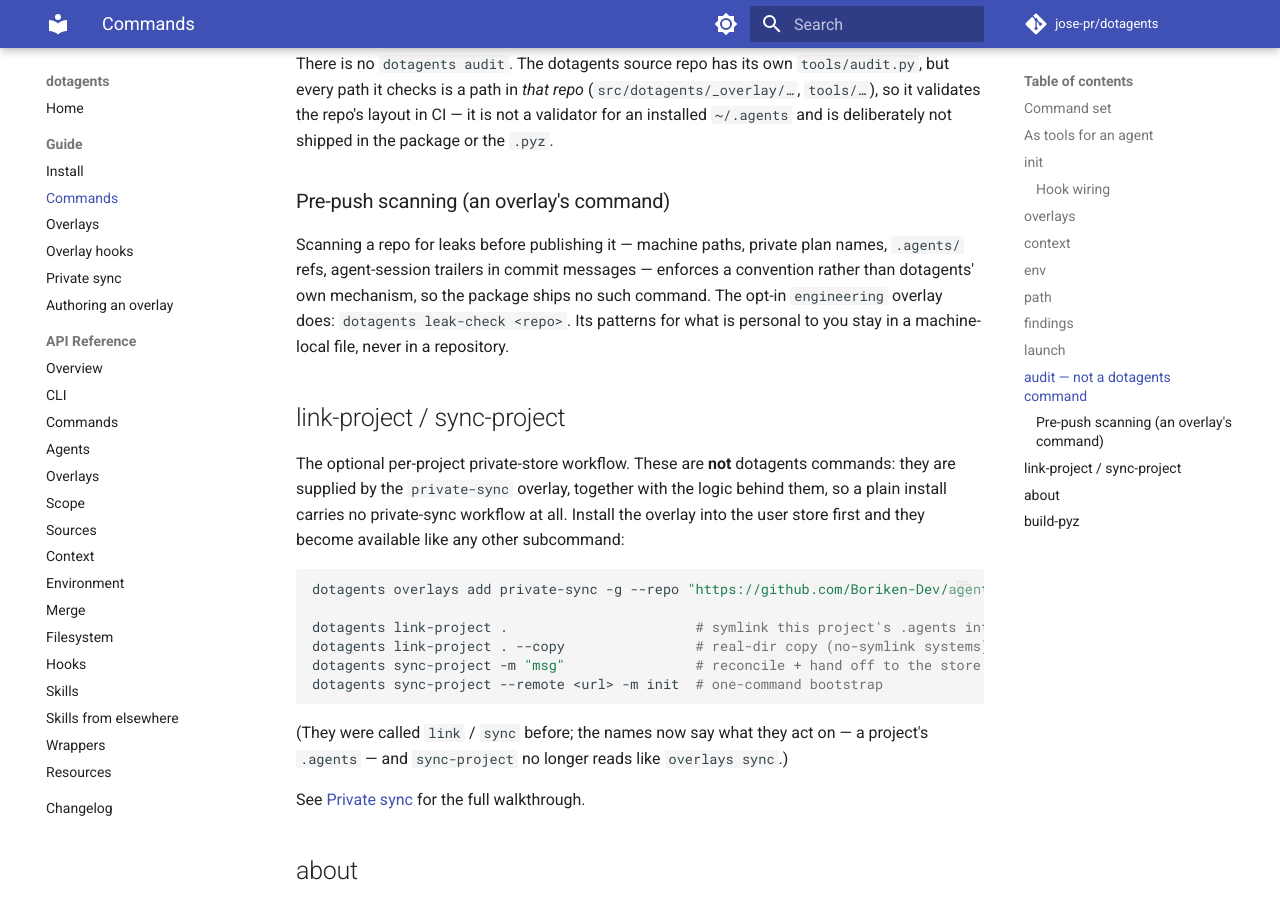
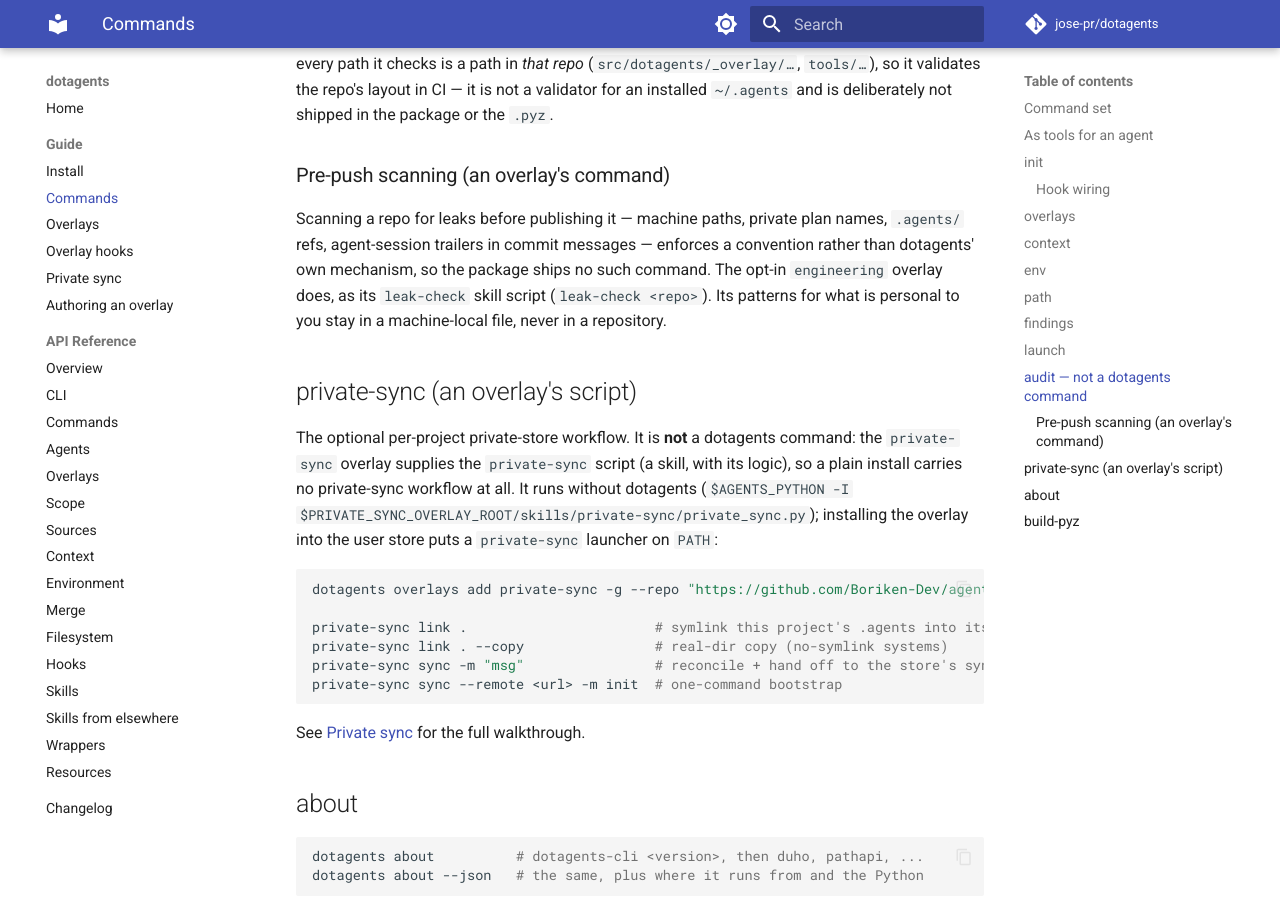
Before and after one commit to jose-pr/dotagents, an MkDocs documentation site: the page built from docs/guide/commands.md, in a window 1280 px wide and 900 px high, scrolled down 14106 px. Built offline with MkDocs 1.6.1 and Material for MkDocs 9.7.7, drawn with Linux system fonts in a browser that asks for light colours; comment, search, counter and statistics services are not loaded; some of the changed text lies outside the part shown.

Commit message:
docs: the private-sync workflow and pyvenv are the overlays' own skill scripts
link-project, sync-project and pyvenv are no longer dotagents subcommands in the
guides: private-sync link|sync and pyvenv create|run run without dotagents, and
leak-check is the engineering overlay's script.

````diff
--- a/docs/guide/commands.md
+++ b/docs/guide/commands.md
@@ -49,9 +49,9 @@ So a command an overlay ships is overridden by one in the same store's
 `$AGENTS_CMDS_PATH` or `--cmdspath`. A checkout's own top-level `dotagents/cmds/` (outside
 `.agents/`) is never a source. Two consequences worth knowing:
 
-- `link-project` / `sync-project` (the per-project private-store workflow) come from
-  the opt-in **`private-sync` overlay**, which ships the commands and their logic
-  together — install it and they appear (see [link-project / sync-project](#link-project-sync-project)).
+- The per-project private-store workflow is the opt-in **`private-sync` overlay**'s
+  `private-sync` script, which ships with its logic and runs without dotagents (see
+  [private-sync](#private-sync-an-overlays-script)).
 - A personal command module dropped into a scope's `dotagents/cmds/` is discovered
   like any other, so tooling you keep private never has to live in this repo.
 
@@ -595,28 +595,25 @@ in the package or the `.pyz`.
 Scanning a repo for leaks before publishing it — machine paths, private plan names,
 `.agents/` refs, agent-session trailers in commit messages — enforces a convention
 rather than dotagents' own mechanism, so the package ships no such command. The
-opt-in `engineering` overlay does: `dotagents leak-check <repo>`. Its patterns for
+opt-in `engineering` overlay does, as its `leak-check` skill script (`leak-check <repo>`). Its patterns for
 what is personal to you stay in a machine-local file, never in a repository.
 
-## link-project / sync-project
+## private-sync (an overlay's script)
 
-The optional per-project private-store workflow. These are **not** dotagents
-commands: they are supplied by the `private-sync` overlay, together with the logic
-behind them, so a plain install carries no private-sync workflow at all. Install the
-overlay into the user store first and they become available like any other
-subcommand:
+The optional per-project private-store workflow. It is **not** a dotagents command:
+the `private-sync` overlay supplies the `private-sync` script (a skill, with its
+logic), so a plain install carries no private-sync workflow at all. It runs without
+dotagents (`$AGENTS_PYTHON -I $PRIVATE_SYNC_OVERLAY_ROOT/skills/private-sync/private_sync.py`);
+installing the overlay into the user store puts a `private-sync` launcher on `PATH`:
 
 ```bash
 dotagents overlays add private-sync -g --repo "https://github.com/Boriken-Dev/agent-overlays.git@main#overlays"
 
-dotagents link-project .                       # symlink this project's .agents into its store
-dotagents link-project . --copy                # real-dir copy (no-symlink systems)
-dotagents sync-project -m "msg"                # reconcile + hand off to the store's sync
-dotagents sync-project --remote <url> -m init  # one-command bootstrap
+private-sync link .                       # symlink this project's .agents into its store
+private-sync link . --copy                # real-dir copy (no-symlink systems)
+private-sync sync -m "msg"                # reconcile + hand off to the store's sync
+private-sync sync --remote <url> -m init  # one-command bootstrap
 ```
-
-(They were called `link` / `sync` before; the names now say what they act on — a
-project's `.agents` — and `sync-project` no longer reads like `overlays sync`.)
 
 See [Private sync](private-sync.md) for the full walkthrough.
 
````
Also changed, not shown: docs/guide/authoring.md (+1 -1 lines), docs/guide/overlays.md (+1 -1 lines), docs/guide/private-sync.md (+14 -14 lines), 2 other files.
